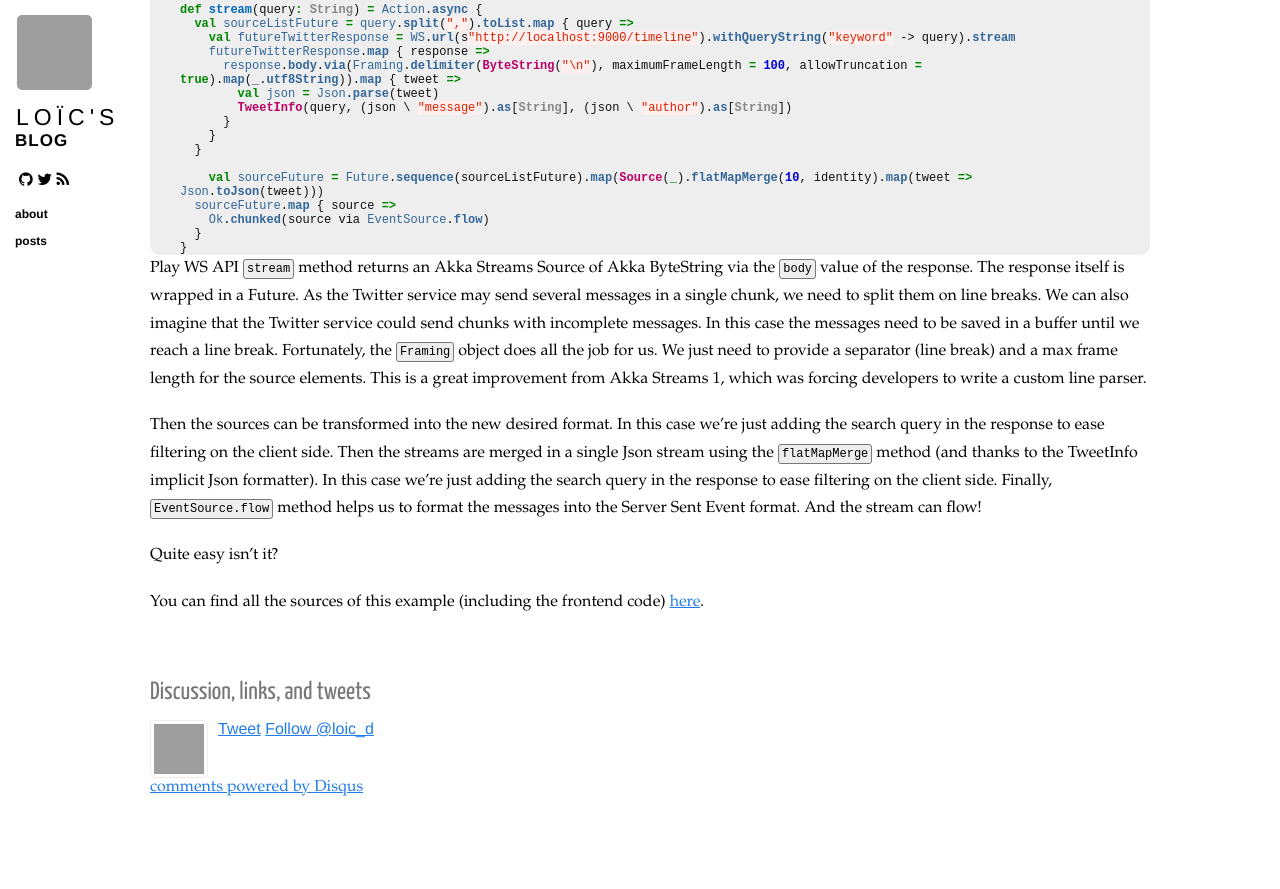
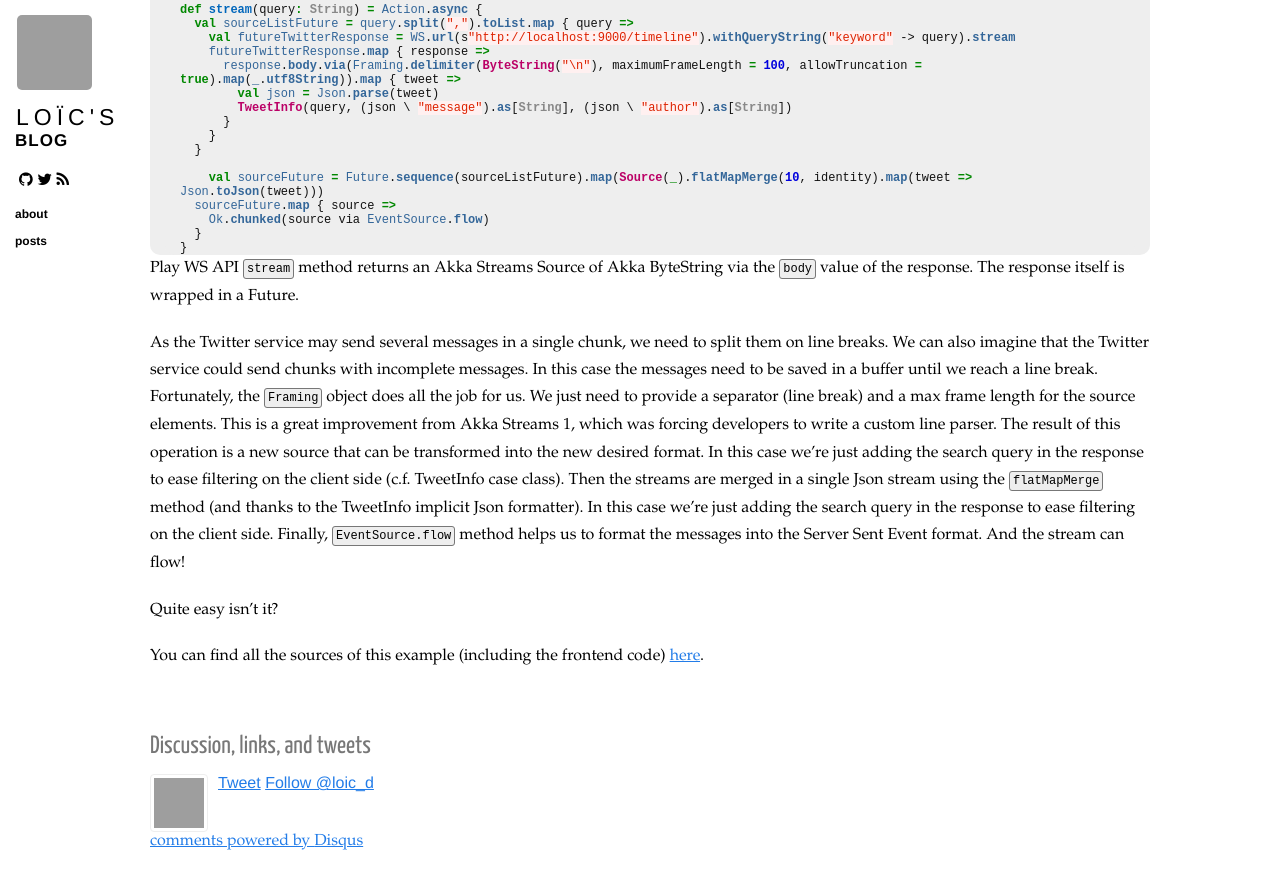
Before and after one commit to loicdescotte/loicdescotte.github.io, a Jekyll site: the page built from _posts/2016-02-05-play25-akka-streams.md, in a window 1280 px wide and 900 px high, scrolled down 901 px. Shown: the top 889 px of the window. Built offline with Jekyll 4.4.1, drawn with Linux system fonts in a browser that asks for light colours; nearby versions of some CDN libraries; comment, search, counter and statistics services are not loaded; before the commit the page ends 1748 px from its top, so only the background shows below that; grey boxes are pictures that could not be loaded.

Commit message:
Update 2016-02-05-play25-akka-streams.md

````diff
--- a/_posts/2016-02-05-play25-akka-streams.md
+++ b/_posts/2016-02-05-play25-akka-streams.md
@@ -67,13 +67,12 @@ def stream(query: String) = Action.async {
 }
 ```
 
+Play WS API `stream` method returns an Akka Streams Source of Akka ByteString via the `body` value of the response. The response itself is wrapped in a Future.
 
-Play WS API `stream` method returns an Akka Streams Source of Akka ByteString via the `body` value of the response. The response itself is wrapped in a Future.
 As the Twitter service may send several messages in a single chunk, we need to split them on line breaks.
 We can also imagine that the Twitter service could send chunks with incomplete messages. In this case the messages need to be saved in a buffer until we reach a line break.
 Fortunately, the `Framing` object does all the job for us. We just need to provide a separator (line break) and a max frame length for the source elements. This is a great improvement from Akka Streams 1, which was forcing developers to write a custom line parser.
-
-Then the sources can be transformed into the new desired format. In this case we’re just adding the search query in the response to ease filtering on the client side. Then the streams are merged in a single Json stream using the `flatMapMerge` method (and thanks to the TweetInfo implicit Json formatter). In this case we're just adding the search query in the response to ease filtering on the client side. Finally, `EventSource.flow` method helps us to format the messages into the Server Sent Event format. And the stream can flow!
+The result of this operation is a new source that can be transformed into the new desired format. In this case we’re just adding the search query in the response to ease filtering on the client side (c.f. TweetInfo case class). Then the streams are merged in a single Json stream using the `flatMapMerge` method (and thanks to the TweetInfo implicit Json formatter). In this case we're just adding the search query in the response to ease filtering on the client side. Finally, `EventSource.flow` method helps us to format the messages into the Server Sent Event format. And the stream can flow!
 
 Quite easy isn't it?
 
````
